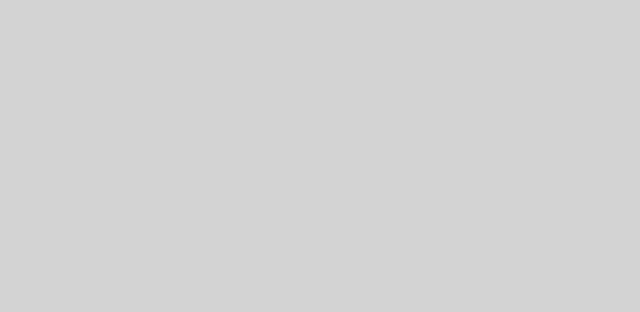
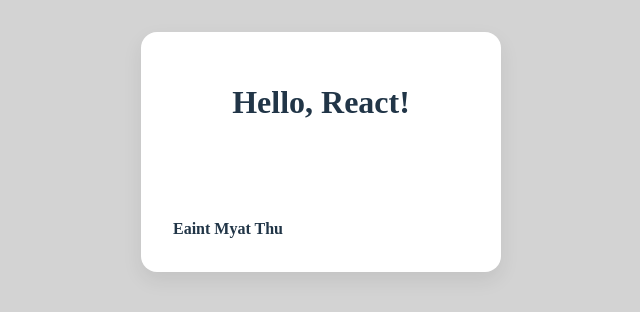
Before and after one commit to eaintmyatthu-emery/practice1, a React (Vite) app: page / in a window 1280 px wide. Shown: the top 312 px of the page, without its empty margins (319-959 px from the left). Built offline with nearby package versions, Linux system fonts and the light colour scheme.

Commit message:
Update main.jsx

```diff
--- a/src/main.jsx
+++ b/src/main.jsx
@@ -1,14 +1,11 @@
 // src/main.jsx
 import React from 'react'
 import ReactDOM from 'react-dom/client'
-import { BrowserRouter } from 'react-router-dom'
 import App from './App.jsx'
 import './index.css'
 
 ReactDOM.createRoot(document.getElementById('root')).render(
   <React.StrictMode>
-    <BrowserRouter basename="/practice1">
-      <App />
-    </BrowserRouter>
+    <App />
   </React.StrictMode>
 )
```
